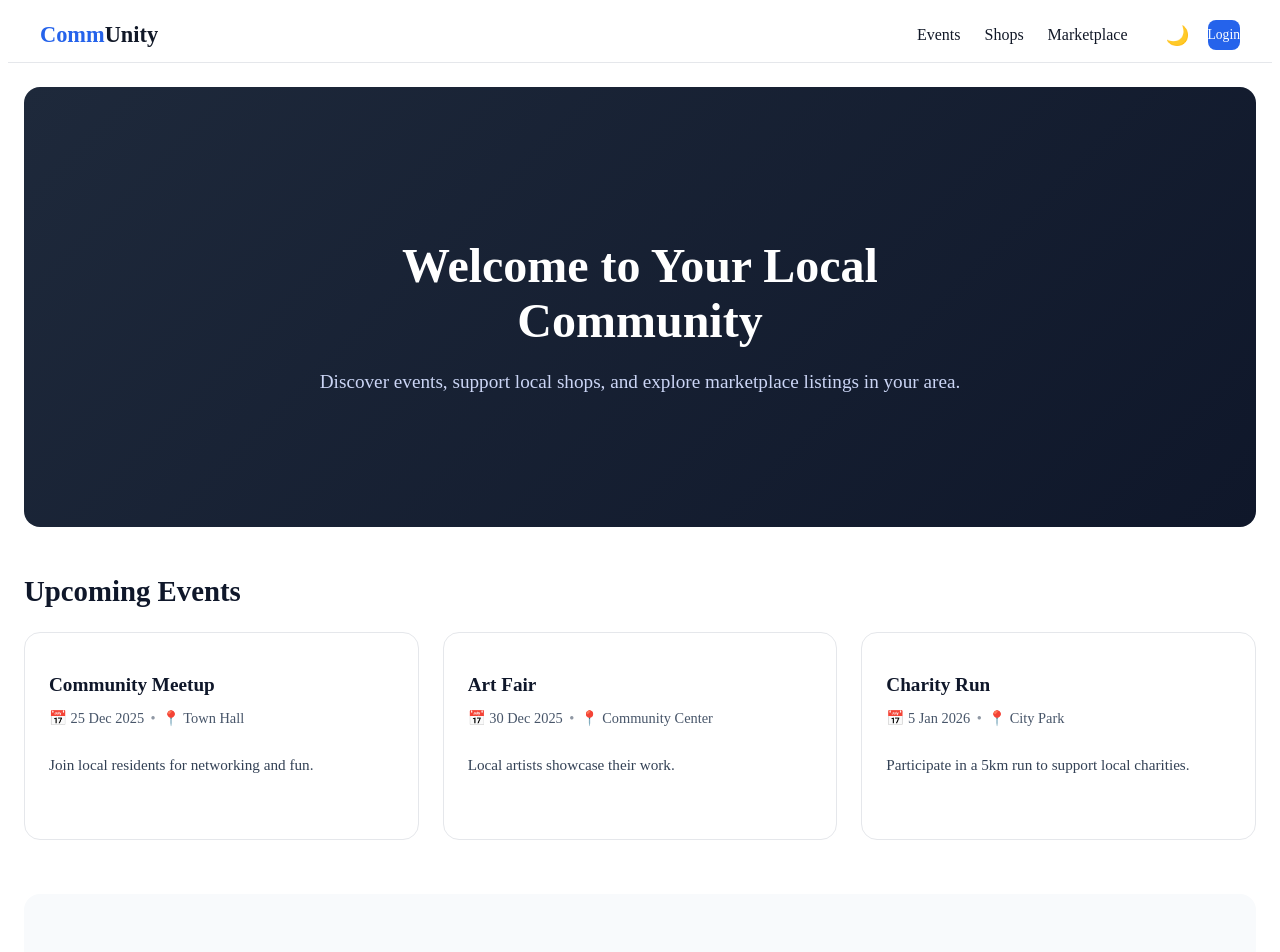
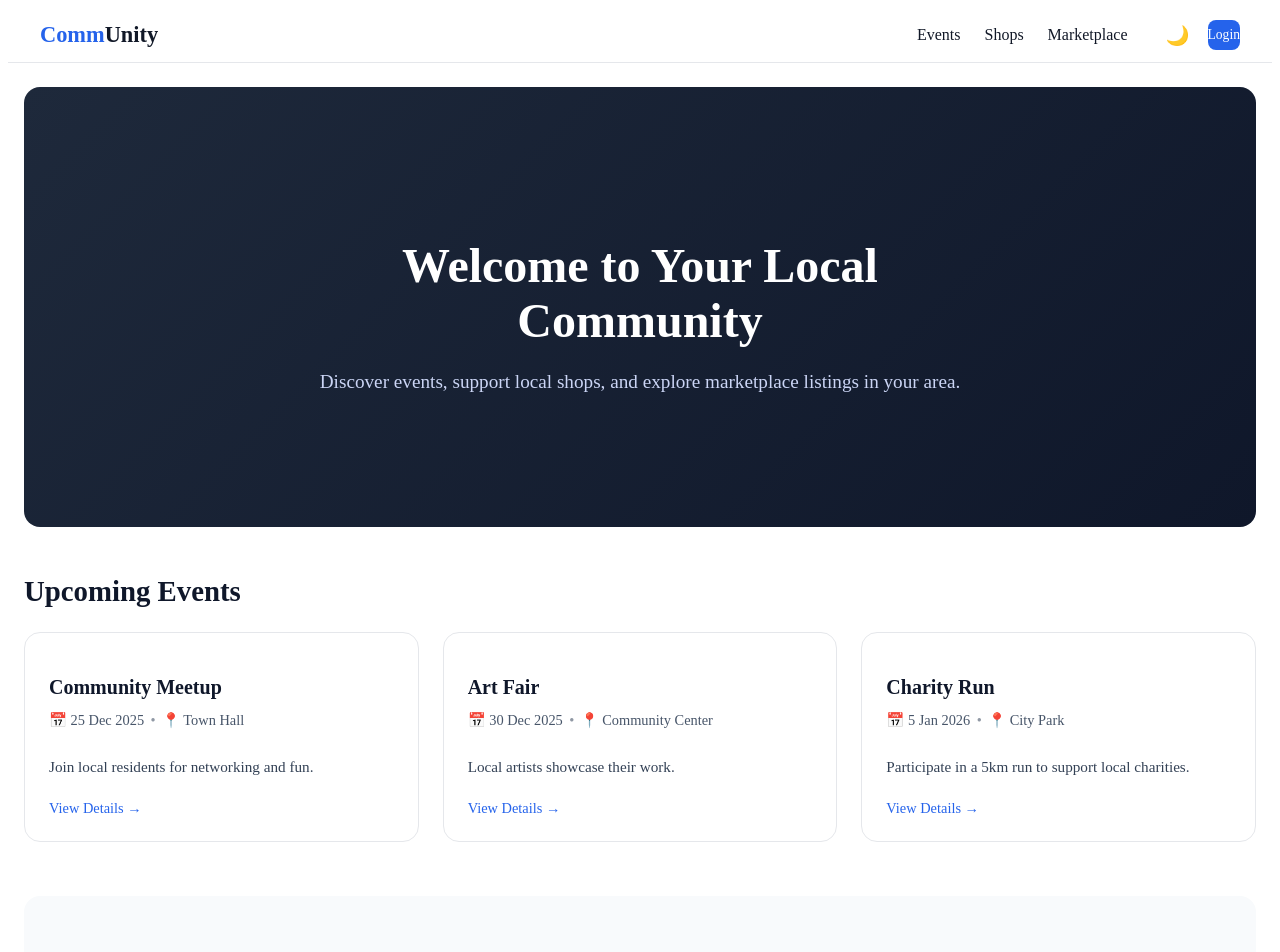
Before and after one commit to Nadeem200421/project6, a Next.js app: page / in a window 1280 px wide. Shown: the top 952 px of the page. Built offline with nearby package versions, Linux system fonts and the light colour scheme.

Commit message:
Update event-card.css

```diff
--- a/app/styles/event-card.css
+++ b/app/styles/event-card.css
@@ -5,23 +5,27 @@
   text-decoration: none;
   color: inherit;
   display: block;
+  height: 100%;
 }
 
 /* =========================
    Card Container
 ========================= */
 .event-card {
+  display: flex;
+  flex-direction: column;
   height: 100%;
-  background: #ffffff;
+  background-color: #ffffff;
   border-radius: 1rem;
   border: 1px solid #e5e7eb;
+  overflow: hidden;
   transition: transform 0.25s ease, box-shadow 0.25s ease;
-  overflow: hidden;
 }
 
+/* Hover effect */
 .event-card-link:hover .event-card {
   transform: translateY(-4px);
-  box-shadow: 0 10px 30px rgba(0, 0, 0, 0.08);
+  box-shadow: 0 12px 36px rgba(0, 0, 0, 0.1);
 }
 
 /* =========================
@@ -38,7 +42,7 @@
    Title
 ========================= */
 .event-card-title {
-  font-size: 1.2rem;
+  font-size: 1.25rem;
   font-weight: 600;
   color: #0f172a;
   margin-bottom: 0.75rem;
@@ -71,9 +75,8 @@
   line-height: 1.5;
   margin-bottom: 1.2rem;
 
-  /* Prevent cards from becoming uneven */
   display: -webkit-box;
-  -webkit-line-clamp: 3;
+  -webkit-line-clamp: 3; /* limit lines */
   -webkit-box-orient: vertical;
   overflow: hidden;
 }
@@ -95,6 +98,35 @@
 }
 
 /* =========================
+   Dark Mode
+========================= */
+.dark .event-card {
+  background-color: #1f2937;
+  border-color: #374151;
+  box-shadow: 0 10px 30px rgba(0, 0, 0, 0.45);
+}
+
+.dark .event-card-title {
+  color: #f3f4f6;
+}
+
+.dark .event-card-meta {
+  color: #d1d5db;
+}
+
+.dark .event-card-desc {
+  color: #e5e7eb;
+}
+
+.dark .event-card-cta {
+  color: #60a5fa;
+}
+
+.dark .event-card-link:hover .event-card-cta {
+  color: #3b82f6;
+}
+
+/* =========================
    Responsive Tweaks
 ========================= */
 @media (max-width: 480px) {
```
